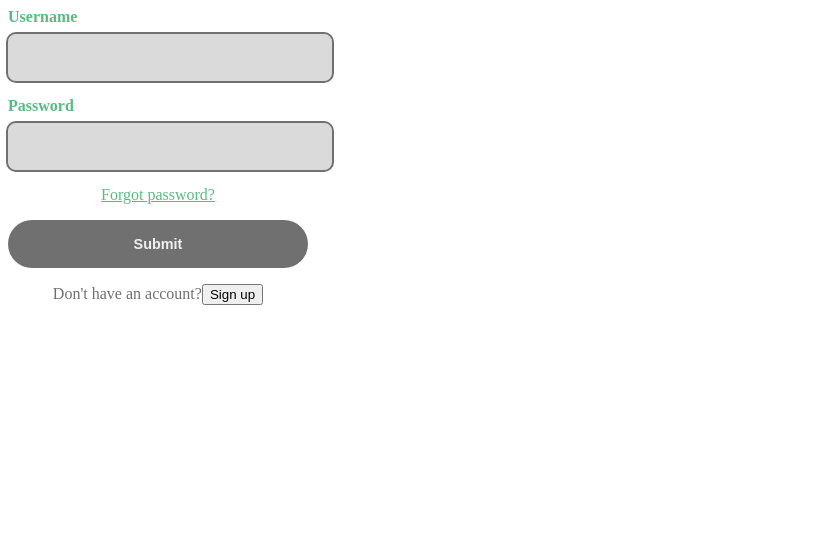
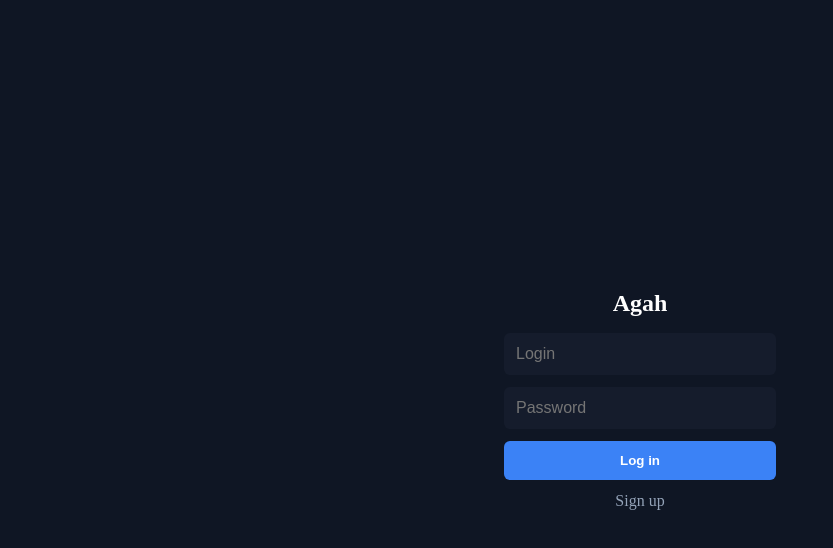
Before and after one commit to ArtSN7/MessengerApp, a React (Vite) app in the folder frontend/: page / in a window 1280 px wide. Shown: the top 548 px of the page, without its empty margins (0-833 px from the left). Built offline with nearby package versions, Linux system fonts and the light colour scheme.

Commit message:
login v0.3 - design update and new react component

```diff
--- a/frontend/src/components/Login.jsx
+++ b/frontend/src/components/Login.jsx
@@ -1,7 +1,7 @@
 import React, { useState } from 'react';
 import axios from 'axios';
 import { useNavigate } from 'react-router-dom';
-import styled from 'styled-components';
+import "../styles/login.css"
 
 const Login = () => {
 
@@ -27,100 +27,18 @@ const Login = () => {
     };
 
     return (
-        <StyledWrapper>
-            <form className="form" onSubmit={handleSubmit}>
-                <span className="input-span">
-                    <label htmlFor="username" className="label">Username</label>
-                    <input type="text" name="username" id="username" onChange={(e) => setUsername(e.target.value)} /></span>
-                <span className="input-span">
-                    <label htmlFor="password" className="label">Password</label>
-                    <input type="password" name="password" id="password" onChange={(e) => setPassword(e.target.value)} /></span>
-                <span className="span"><a href="#">Forgot password?</a></span>
-                <input className="submit" type="submit" defaultValue="Log in" onClick={handleSubmit} />
-                <span className="span">
-                    Don't have an account?
-                    <button type="button" onClick={() => navigate('/signup')}>Sign up</button>
-                </span>
-              </form>
-            </StyledWrapper>
-          );
+      <div className="container">
+      <div className="login-box">
+        <h1 className="title">Agah</h1>
+        <form className='login-form' onSubmit={handleSubmit}>
+          <input id='login_username' type="text" placeholder="Login" className="input-field-login" onChange={(e) => setUsername(e.target.value)} required />
+          <input id='login_password' type="password" placeholder="Password" className="input-field-login" onChange={(e) => setPassword(e.target.value)} required />
+          <button type="submit" className="login-button" onClick={handleSubmit}>Log in</button>
+        </form>
+        <p className="signup-text" onClick={() => navigate('/signup')}>Sign up</p>
+      </div>
+    </div>
+    );
 };
 
 export default Login;
-
-
-
-const StyledWrapper = styled.div`
-  .form {
-    --bg-light: #efefef;
-    --bg-dark: #707070;
-    --clr: #58bc82;
-    --clr-alpha: #9c9c9c60;
-    display: flex;
-    flex-direction: column;
-    align-items: center;
-    gap: 1rem;
-    width: 100%;
-    max-width: 300px;
-  }
-
-  .form .input-span {
-    width: 100%;
-    display: flex;
-    flex-direction: column;
-    gap: 0.5rem;
-  }
-
-  .form input[type="text"],
-  .form input[type="password"] {
-    border-radius: 0.5rem;
-    padding: 1rem 0.75rem;
-    width: 100%;
-    border: none;
-    display: flex;
-    align-items: center;
-    gap: 0.5rem;
-    background-color: var(--clr-alpha);
-    outline: 2px solid var(--bg-dark);
-  }
-
-  .form input[type="text"]:focus,
-  .form input[type="password"]:focus {
-    outline: 2px solid var(--clr);
-  }
-
-  .label {
-    align-self: flex-start;
-    color: var(--clr);
-    font-weight: 600;
-  }
-
-  .form .submit {
-    padding: 1rem 0.75rem;
-    width: 100%;
-    display: flex;
-    align-items: center;
-    gap: 0.5rem;
-    border-radius: 3rem;
-    background-color: var(--bg-dark);
-    color: var(--bg-light);
-    border: none;
-    cursor: pointer;
-    transition: all 300ms;
-    font-weight: 600;
-    font-size: 0.9rem;
-  }
-
-  .form .submit:hover {
-    background-color: var(--clr);
-    color: var(--bg-dark);
-  }
-
-  .span {
-    text-decoration: none;
-    color: var(--bg-dark);
-  }
-
-  .span a {
-    color: var(--clr);
-  }`;
--- /dev/null
+++ b/frontend/src/styles/Login.css
@@ -0,0 +1,97 @@
+/* Login.css */
+
+* {
+    margin: 0;
+    padding: 0;
+    box-sizing: border-box;
+  }
+
+html, body {
+    height: 100%;
+    background-color: #0f1624;
+    display: flex;
+    justify-content: center;
+    align-items: center;
+  }
+
+.container {
+    display: flex;
+    align-items: center;
+    justify-content: center;
+    width: 100vw;
+    height: 100vh;
+}
+
+.login-box {
+    width: 320px;
+    padding: 24px;
+    border-radius: 8px;
+    text-align: center;
+    background: transparent;
+  }
+
+.title {
+    color: white;
+    font-size: 24px;
+    font-weight: 600;
+    margin-bottom: 16px;
+}
+
+.login-form {
+    display: flex;
+    flex-direction: column;
+}
+
+.input-field-login{
+    width: 100%;
+    padding: 12px;
+    margin-bottom: 12px;
+    border-radius: 6px;
+    background-color: #151c2c;
+    color: white;
+    border: none;
+    outline: none;
+    font-size: 16px;
+}
+
+.input-field-login{
+    width: 100%;
+    padding: 12px;
+    margin-bottom: 12px;
+    border-radius: 6px;
+    background-color: #151c2c;
+    color: white;
+    border: none;
+    outline: none;
+    font-size: 16px;
+}
+
+.input-field-login:focus {
+    border: 2px solid #3b82f6;
+}
+
+.login-button {
+    width: 100%;
+    padding: 12px;
+    border-radius: 6px;
+    background-color: #3b82f6;
+    color: white;
+    font-weight: 600;
+    border: none;
+    cursor: pointer;
+    transition: background 0.3s;
+}
+
+.login-button:hover {
+    background-color: #2563eb;
+}
+
+.signup-text {
+    color: #94a3b8;
+    margin-top: 12px;
+    cursor: pointer;
+}
+
+.signup-text:hover {
+    text-decoration: underline;
+}
```
